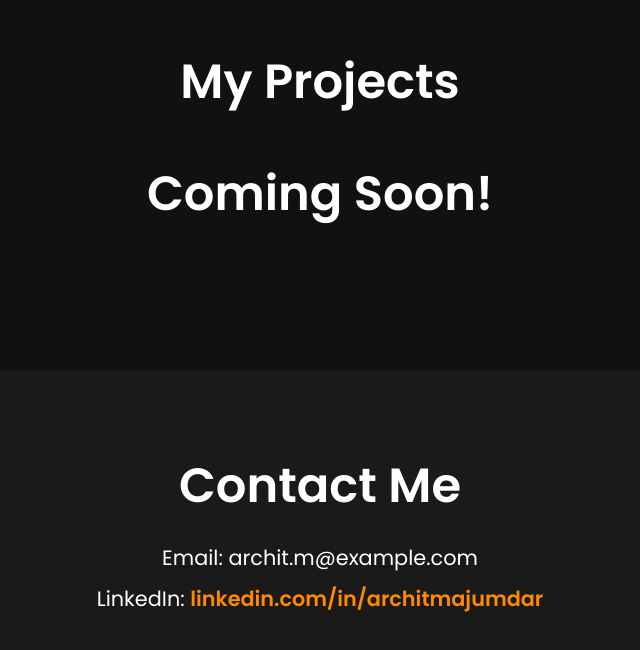
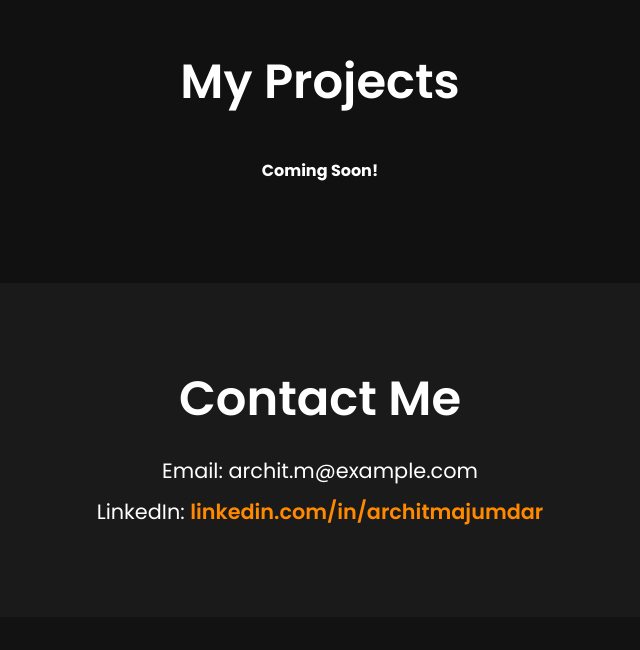
Before and after one commit to ArchiT-786/portfolio, a plain HTML site: page index.html in a window 1280 px wide. Shown: the part 1932-2582 px from the top of the page, without its empty margins (320-960 px from the left). After the commit the page ends 2549 px from the top, so only its background shows below. Drawn offline with Linux system fonts and the light colour scheme.

Commit message:
initial commit

```diff
--- a/index.html
+++ b/index.html
@@ -67,7 +67,7 @@
           <img src="https://via.placeholder.com/1600x900.png?text=3D+Image+2" alt="Project 2" />
           <p>Created a custom storefront using Next.js and integrated it with BigCommerce's API for a seamless shopping experience.</p>
         </div> -->
-            <h2>Coming Soon!</h2>
+            <h4>Coming Soon!</h4>
         </div>
     </section>
 
```
